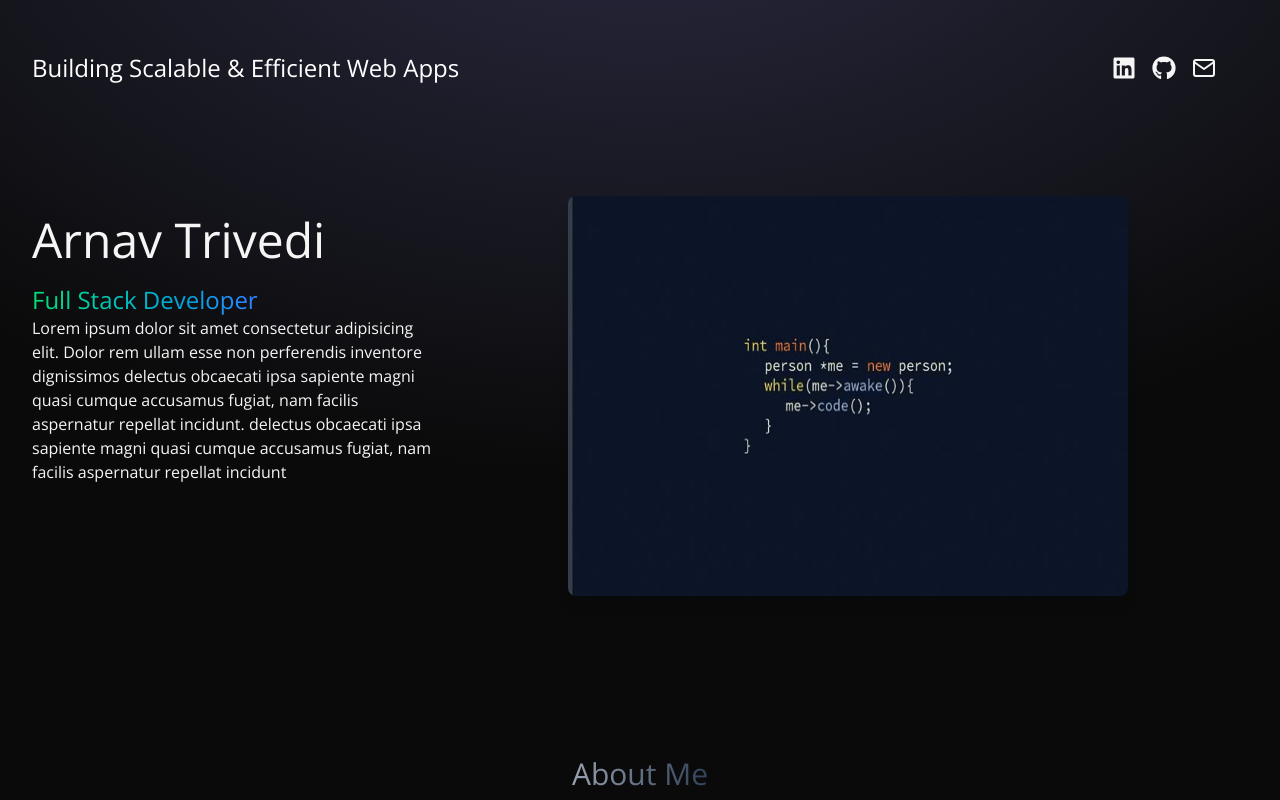
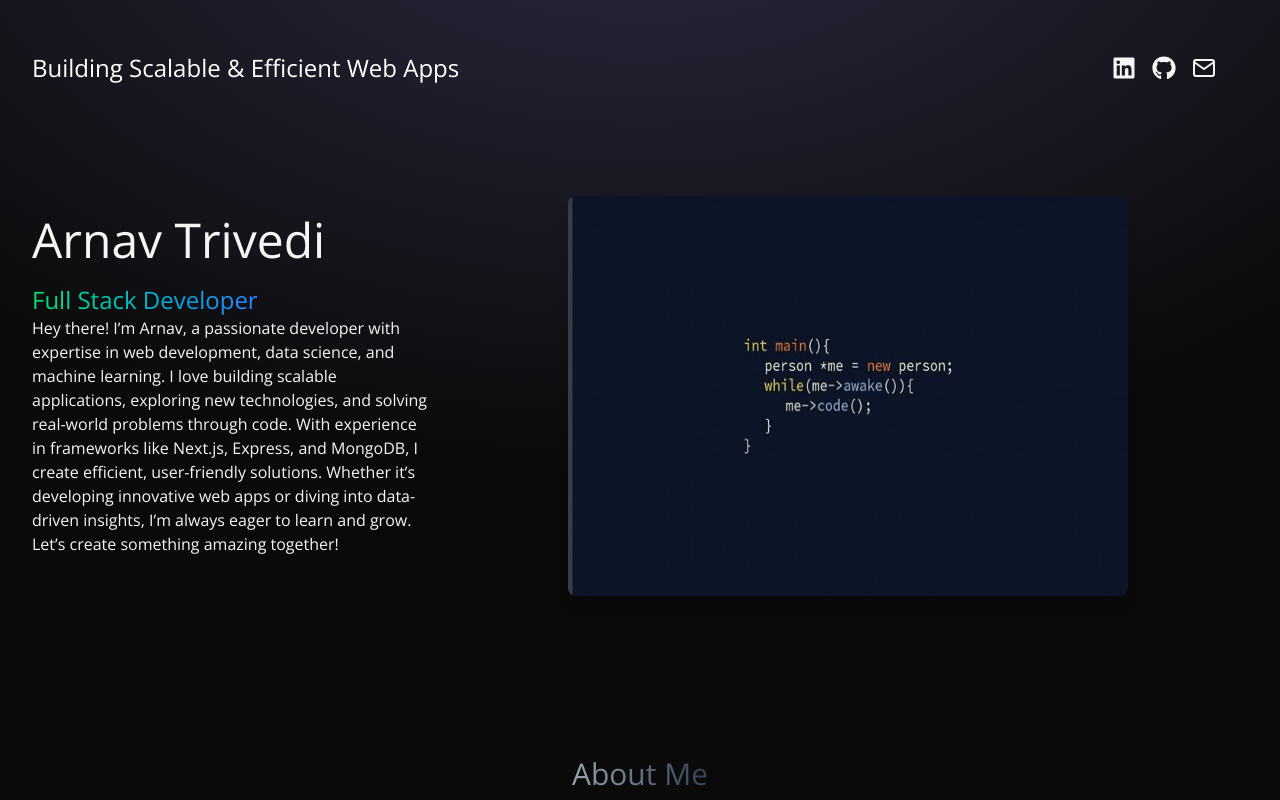
Before and after one commit to 4rnav-here/Portfolio, a React (Vite) app: page / in a window 1280 px wide. Built offline with nearby package versions, Linux system fonts and the light colour scheme.

Commit message:
Minor Chnages

```diff
--- a/src/components/Aboutme.jsx
+++ b/src/components/Aboutme.jsx
@@ -13,7 +13,7 @@ const Aboutme = () => {
             <img src={profile_pic} className="rounded-lg shadow-lg h-60 w-60" />
           </div>
           <div className="box-border h-80 w-120">
-            <p className="justify-center font-thin">Lorem ipsum dolor sit amet consectetur adipisicing elit. Quasi, porro corrupti iure asperiores a expedita atque inventore sed labore esse, nisi hic delectus dolore minus repudiandae nihil iste sint enim cupiditate molestiae deleniti voluptatibus debitis. Voluptas optio iste pariaturminus repudiandae nihil iste sint enim cupiditate molestiae deleniti voluptatibus debitis. Voluptas optio iste pariatur ad.</p>
+            <p className="justify-center font-thin">I’m a third-year Computer Science and Engineering student at VIT, deeply interested in web development, data analysis, and machine learning. With strong communication skills and a collaborative mindset, I thrive in team environments. I’ve also participated in hackathons, completed certifications, and built impactful projects.</p>
           </div>
         </div>
       </div>
--- a/src/components/Hero.jsx
+++ b/src/components/Hero.jsx
@@ -17,12 +17,7 @@ const Hero = () => {
             Full Stack Developer
           </span>
           <p className="font-thin">
-            Lorem ipsum dolor sit amet consectetur adipisicing elit. Dolor rem
-            ullam esse non perferendis inventore dignissimos delectus obcaecati
-            ipsa sapiente magni quasi cumque accusamus fugiat, nam facilis
-            aspernatur repellat incidunt. delectus obcaecati ipsa sapiente magni
-            quasi cumque accusamus fugiat, nam facilis aspernatur repellat
-            incidunt
+          Hey there! I’m Arnav, a passionate developer with expertise in web development, data science, and machine learning. I love building scalable applications, exploring new technologies, and solving real-world problems through code. With experience in frameworks like Next.js, Express, and MongoDB, I create efficient, user-friendly solutions. Whether it’s developing innovative web apps or diving into data-driven insights, I’m always eager to learn and grow. Let’s create something amazing together!
           </p>
         </motion.div>
         <motion.div className="px-30"
```
